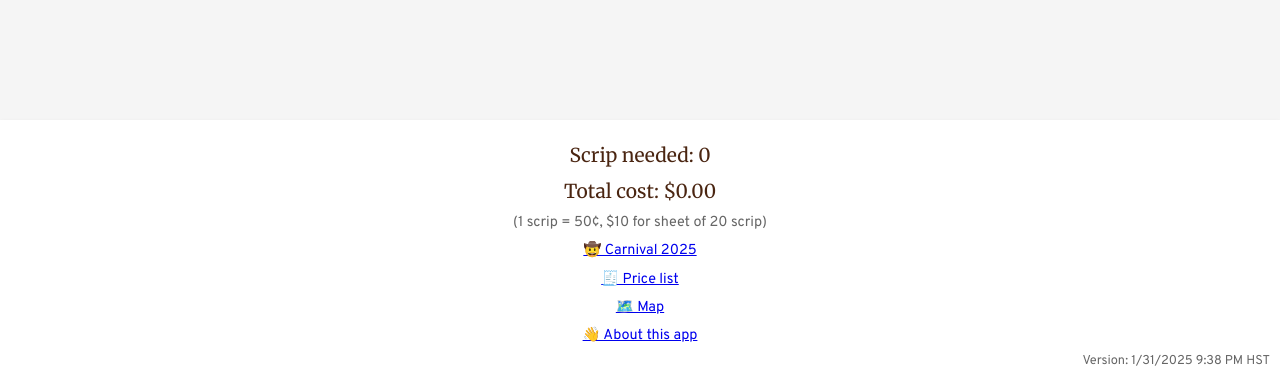
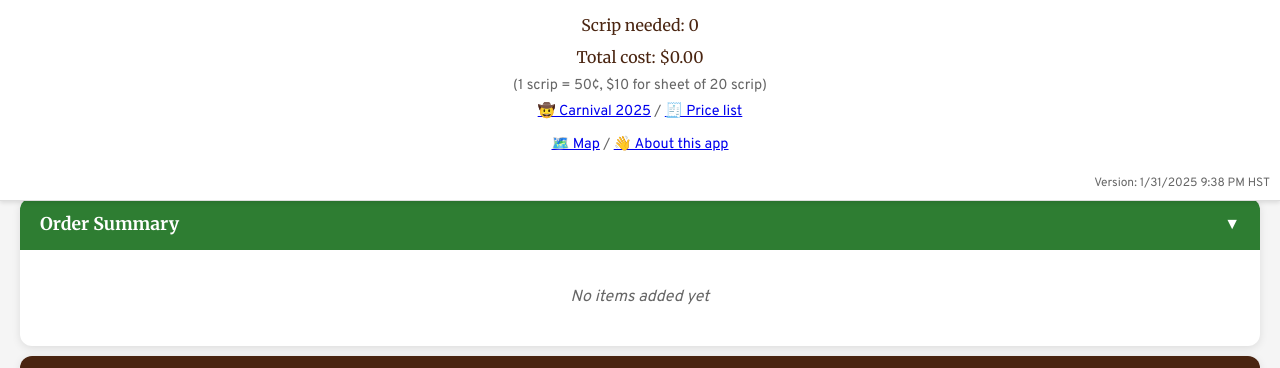
Before and after one commit to lpcode808/ScripCalculator, a plain HTML site: page index.html in a window 1280 px wide. Shown: the top 368 px of the page. Drawn offline with Linux system fonts and the light colour scheme.

Commit message:
fixing header

```diff
--- a/css/styles.css
+++ b/css/styles.css
@@ -7,15 +7,26 @@
     --text-color: #4A2511;        /* Brown text */
     --border-color: #ddd;
     --background-color: #F5F5F5;
+    --header-height: 180px;       /* Reduced header height */
 }
 
 body {
     font-family: 'Overpass', -apple-system, BlinkMacSystemFont, sans-serif;
     margin: 0;
-    padding-top: 120px;  /* Adjust based on your header height */
+    padding: 0;
     color: var(--text-color);
     line-height: 1.6;
     background-color: var(--background-color);
+    min-height: 100vh;
+    display: flex;
+    flex-direction: column;
+}
+
+/* Layout structure */
+.page-container {
+    margin-top: var(--header-height);
+    flex: 1;
+    padding: 10px;
 }
 
 /* Header styles */
@@ -24,26 +35,29 @@ body {
     top: 0;
     left: 0;
     right: 0;
+    min-height: var(--header-height);  /* Changed to min-height */
     background: white;
-    padding: 15px;
-    padding-bottom: 25px;  /* Make room for timestamp */
+    padding: 10px 15px;
     box-shadow: 0 2px 4px rgba(0,0,0,0.1);
     z-index: 100;
     border-bottom: 1px solid var(--border-color);
     text-align: center;
     font-family: 'Merriweather', serif;
-    position: relative;  /* For absolute positioning of timestamp */
+    display: flex;
+    flex-direction: column;
+    justify-content: flex-start;  /* Changed to flex-start */
 }
 
 .total-display div {
-    font-size: 1.2em;
-    margin: 5px 0;
+    font-size: 1em;
+    margin: 3px 0;
 }
 
 .info {
     font-family: 'Overpass', sans-serif;
     font-size: 0.9em !important;
     color: #666;
+    line-height: 1.4;  /* Added line height */
 }
 
 /* Category styles */
@@ -194,6 +208,23 @@ body {
 
 /* Responsive design */
 @media (max-width: 600px) {
+    :root {
+        --header-height: 200px;  /* Reduced mobile header height */
+    }
+
+    .total-display {
+        padding: 8px 12px;
+    }
+
+    .total-display div {
+        font-size: 1em;
+        margin: 2px 0;
+    }
+
+    body {
+        padding-top: calc(var(--header-height) + 8px);  /* Adjusted mobile padding */
+    }
+
     .category {
         margin: 8px;
     }
@@ -235,7 +266,7 @@ body {
 
 /* Order Summary styles */
 .order-summary {
-    margin: 10px;
+    margin: 8px 10px;  /* Adjusted margin */
     border-radius: 12px;
     overflow: hidden;
     box-shadow: 0 2px 8px rgba(0,0,0,0.1);
@@ -312,10 +343,11 @@ body {
     position: absolute;
     bottom: 5px;
     right: 10px;
-    font-size: 0.8em !important;
+    font-size: 0.75em !important;
     color: #666;
     font-family: 'Overpass', sans-serif;
-    margin: 0 !important;
+    margin: 2px 0 !important;
+    text-align: right;
 }
 
 /* Floating totals */
--- a/index.html
+++ b/index.html
@@ -15,13 +15,14 @@
         <div>Scrip needed: <span id="total-scrip">0</span></div>
         <div>Total cost: $<span id="total-cost">0.00</span></div>
         <div class="info">(1 scrip = 50¢, $10 for sheet of 20 scrip)</div>
-        <div class="info"><a href="https://www.punahou.edu/news-and-events/carnival/carnival-2025">🤠 Carnival 2025</a></div>
-        <div class="info"><a href="https://punahou.myschoolapp.com/ftpimages/1406/download/download_10709651.pdf">🧾 Price list</a></div>
-        <div class="info"><a href="https://punahou.myschoolapp.com/ftpimages/1406/download/download_10709437.pdf">🗺️ Map</a></div>
-        <div class="info"><a href="https://github.com/lpcode808/ScripCalculator#readme" target="_blank">👋 About this app</a></div>
+        <div class="info"><a href="https://www.punahou.edu/news-and-events/carnival/carnival-2025">🤠 Carnival 2025</a> / <a href="https://punahou.myschoolapp.com/ftpimages/1406/download/download_10709651.pdf">🧾 Price list</a></div>
+        <div class="info"></div>
+        <div class="info"><a href="https://punahou.myschoolapp.com/ftpimages/1406/download/download_10709437.pdf">🗺️ Map</a> / <a href="https://github.com/lpcode808/ScripCalculator#readme" target="_blank">👋 About this app</a></div>
+        <div class="info"></div>
         <div class="last-updated">Version: 1/31/2025 9:38 PM HST</div>
     </div>
 
+    <div class="page-container">
         <div class="order-summary">
             <div class="summary-header" onclick="toggleSummary()">
                 <span class="summary-title">Order Summary</span>
@@ -36,6 +37,7 @@
         <div id="categories">
             <!-- Menu categories will be dynamically inserted here -->
         </div>
+    </div>
 
     <script src="js/main.js"></script>
 </body>
```
Lines whose indentation alone changed are shown as unchanged.
